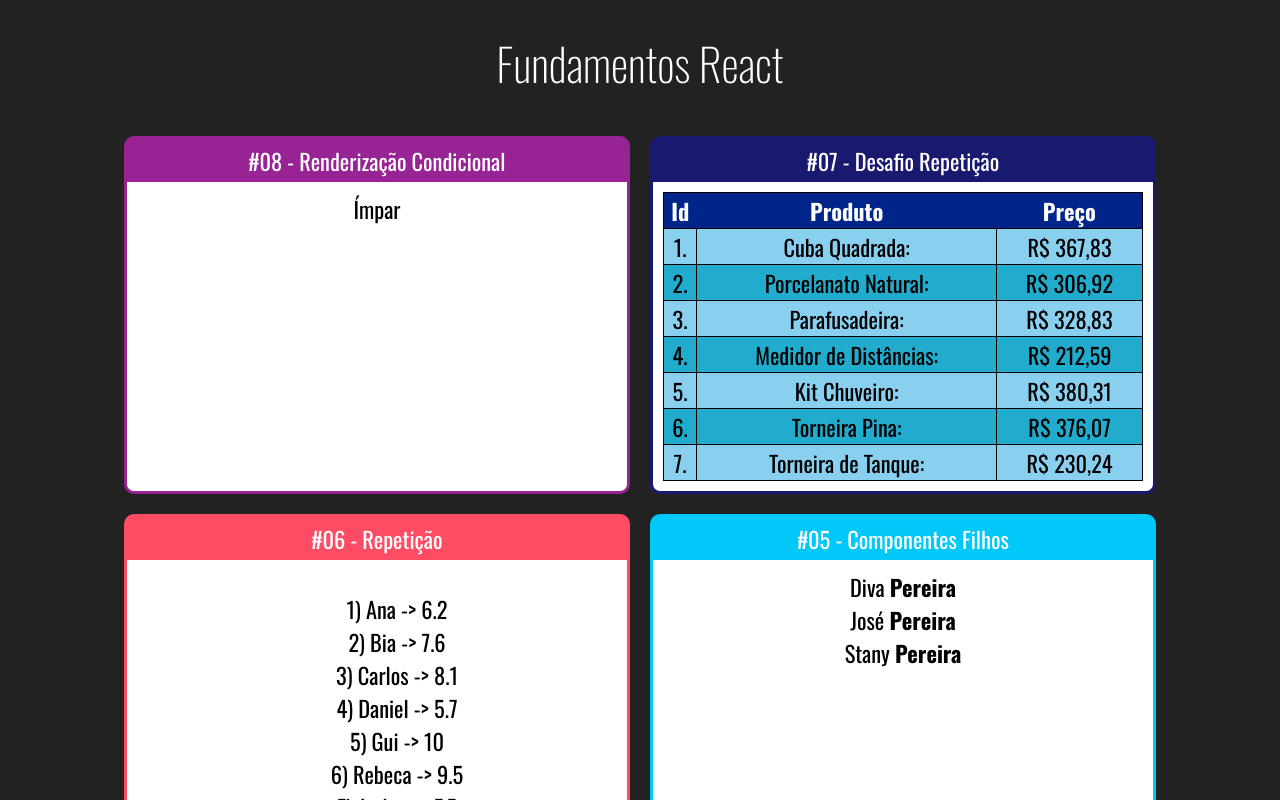
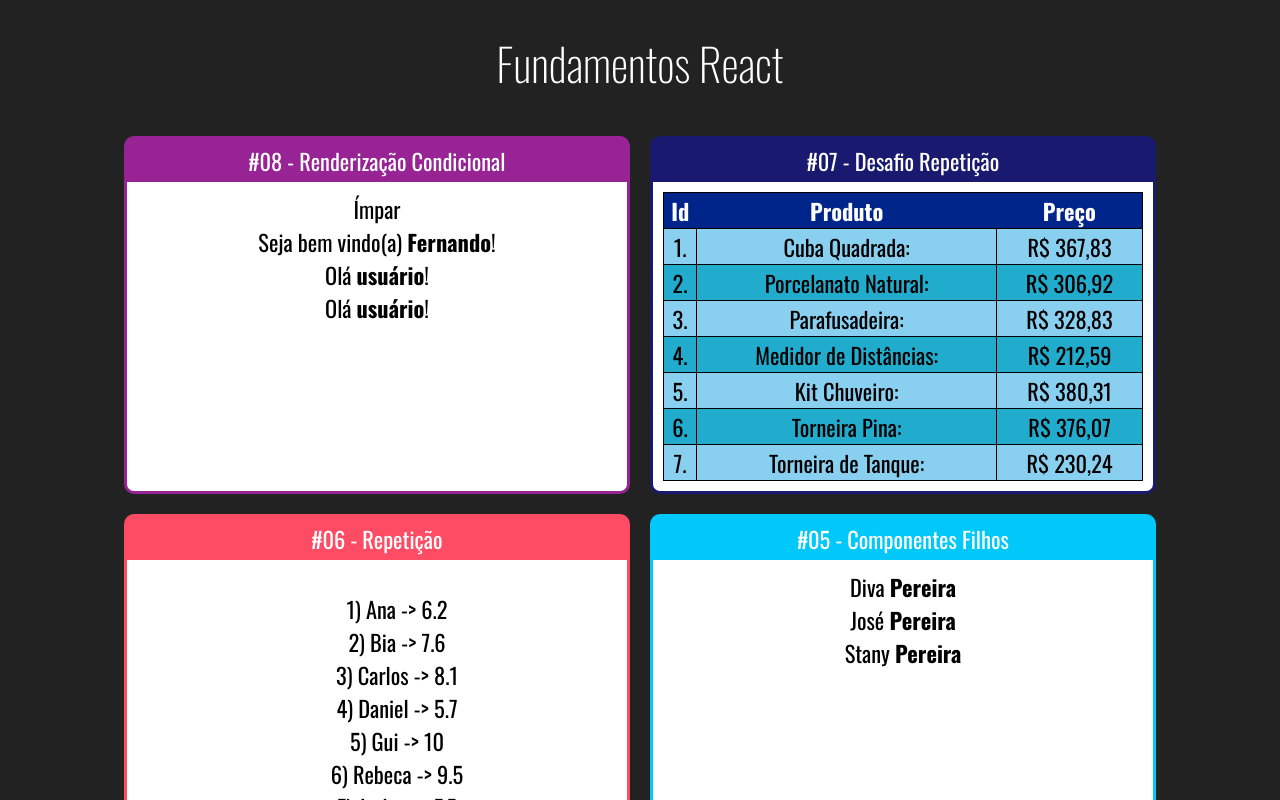
Before and after one commit to stanycruz/curso-react, a React (Create React App) app: page / in a window 1280 px wide. Shown: the top 800 px of the page. Built offline with nearby package versions, Linux system fonts and the light colour scheme.

Commit message:
Renderização Condicional #02

```diff
--- a/src/App.jsx
+++ b/src/App.jsx
@@ -1,6 +1,7 @@
 import './App.css'
 import React from 'react'
 
+import UsuarioInfo from './components/condicional/UsuarioInfo'
 import ParOuImpar from './components/condicional/ParOuImpar'
 import TabelaProdutos from './components/repeticao/TabelaProdutos'
 import ListaAlunos from './components/repeticao/ListaAlunos'
@@ -19,6 +20,9 @@
         <div className="Cards">
             <Card titulo="#08 - Renderização Condicional" color="#982395">
                 <ParOuImpar numero={21}></ParOuImpar>
+                <UsuarioInfo usuario={{ nome: 'Fernando' }} />
+                <UsuarioInfo usuario={{}} />
+                <UsuarioInfo />
             </Card>
 
             <Card titulo="#07 - Desafio Repetição" color="#191970">
--- /dev/null
+++ b/src/components/condicional/If.js
@@ -0,0 +1,7 @@
+export default props => {
+    if (props.test) {
+        return props.children
+    } else {
+        return false
+    }
+}
--- /dev/null
+++ b/src/components/condicional/UsuarioInfo.jsx
@@ -0,0 +1,16 @@
+import React from 'react'
+import If from './If'
+
+export default props => {
+    const usuario = props.usuario || {}
+    return (
+        <div>
+            <If test={usuario && usuario.nome}>
+                Seja bem vindo(a) <strong>{usuario.nome}</strong>!
+            </If>
+            <If test={!usuario || !usuario.nome}>
+                Olá <strong>usuário</strong>!
+            </If>
+        </div>
+    )
+}
```
Also changed, not shown: src/components/condicional/ParOuImpar.jsx (+1 -8 lines).
